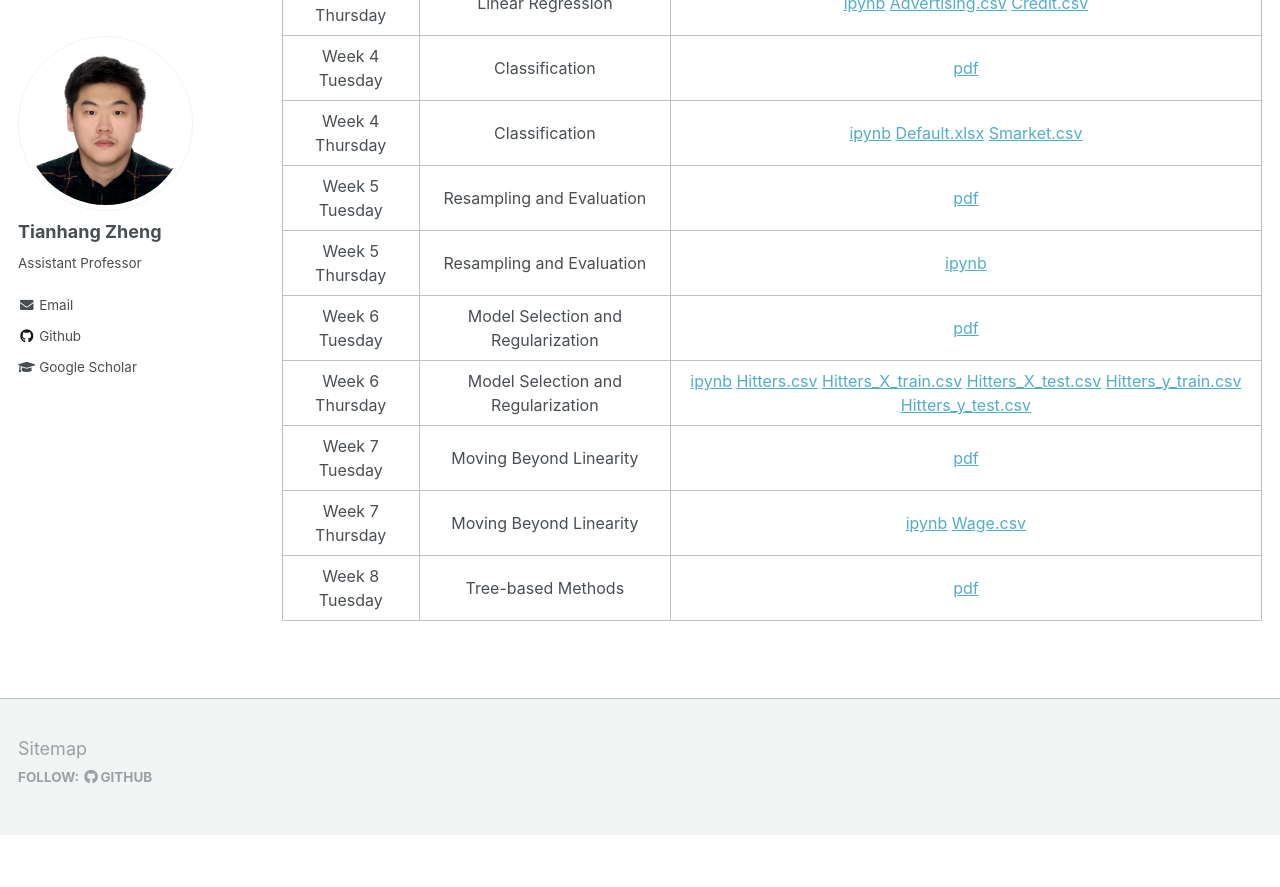
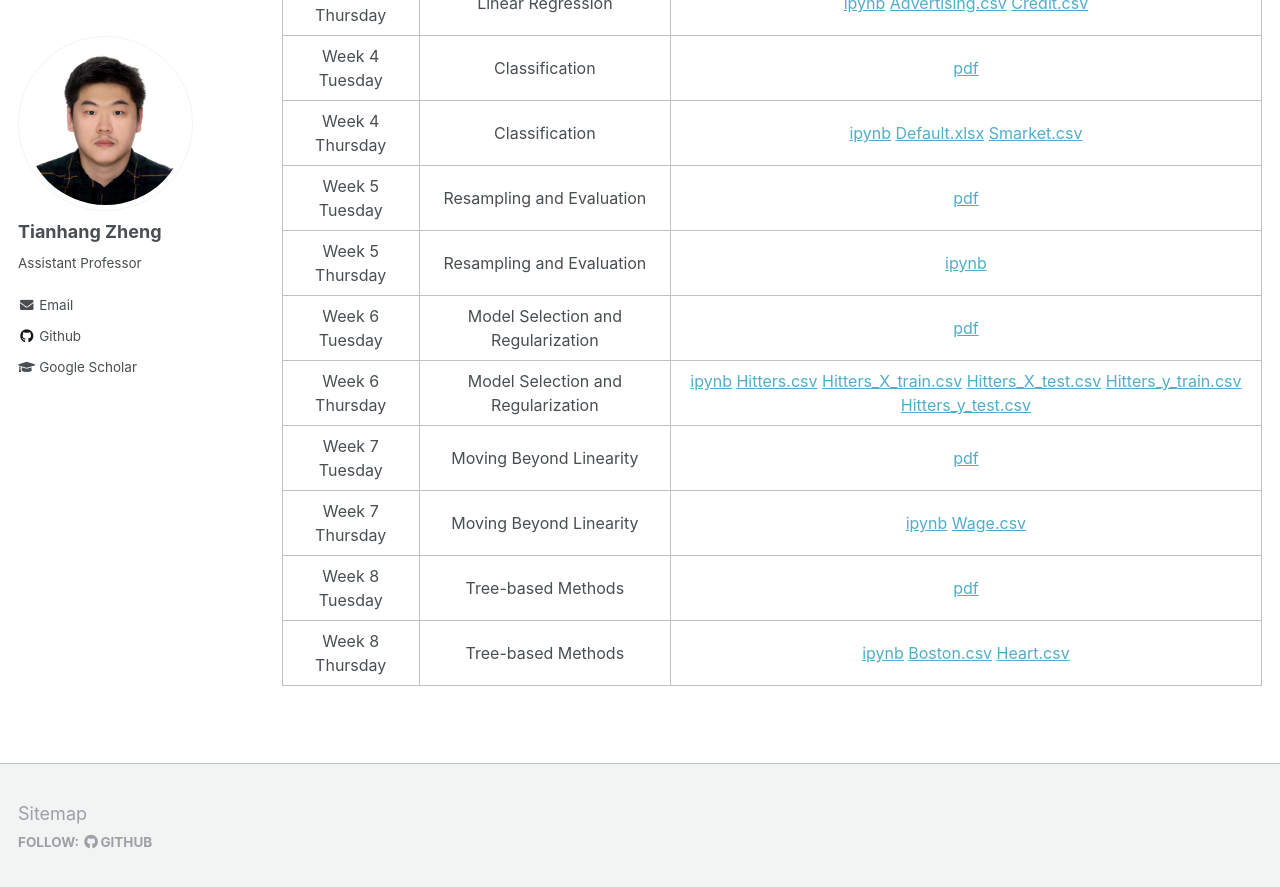
Before and after one commit to tianzheng4/tianzheng4.github.io, a Jekyll site: the page built from _umkc-teaching/2023-fall-teaching-1.md, in a window 1280 px wide and 900 px high, scrolled down 1172 px. Shown: the top 887 px of the window. Built offline with Jekyll 4.4.1, drawn with Linux system fonts in a browser that asks for light colours; before the commit the page ends 2007 px from its top, so only the background shows below that.

Commit message:
update course material

```diff
--- a/_umkc-teaching/2023-fall-teaching-1.md
+++ b/_umkc-teaching/2023-fall-teaching-1.md
@@ -55,6 +55,7 @@ The slides and code only can be used for the purpose of review or preparation fo
 |    Week 7 Tuesday    |   Moving Beyond Linearity  | [pdf](/umkc-teaching/slides/Lecture8.pdf)|
 |    Week 7 Thursday   |   Moving Beyond Linearity  | <a href="/umkc-teaching/code/Moving_Beyond_Linearity.ipynb" download>ipynb</a> <a href="/umkc-teaching/code/data/Wage.csv" download>Wage.csv</a>|
 |    Week 8 Tuesday    |   Tree-based Methods | [pdf](/umkc-teaching/slides/Lecture9.pdf)|
+|    Week 8 Thursday   |   Tree-based Methods  | <a href="/umkc-teaching/code/Tree_based_Methods.ipynb" download>ipynb</a> <a href="/umkc-teaching/code/data/Boston.csv" download>Boston.csv</a> <a href="/umkc-teaching/code/data/Heart.csv" download>Heart.csv</a>|
 
 
 
```
Also changed, not shown: 3 other files.
